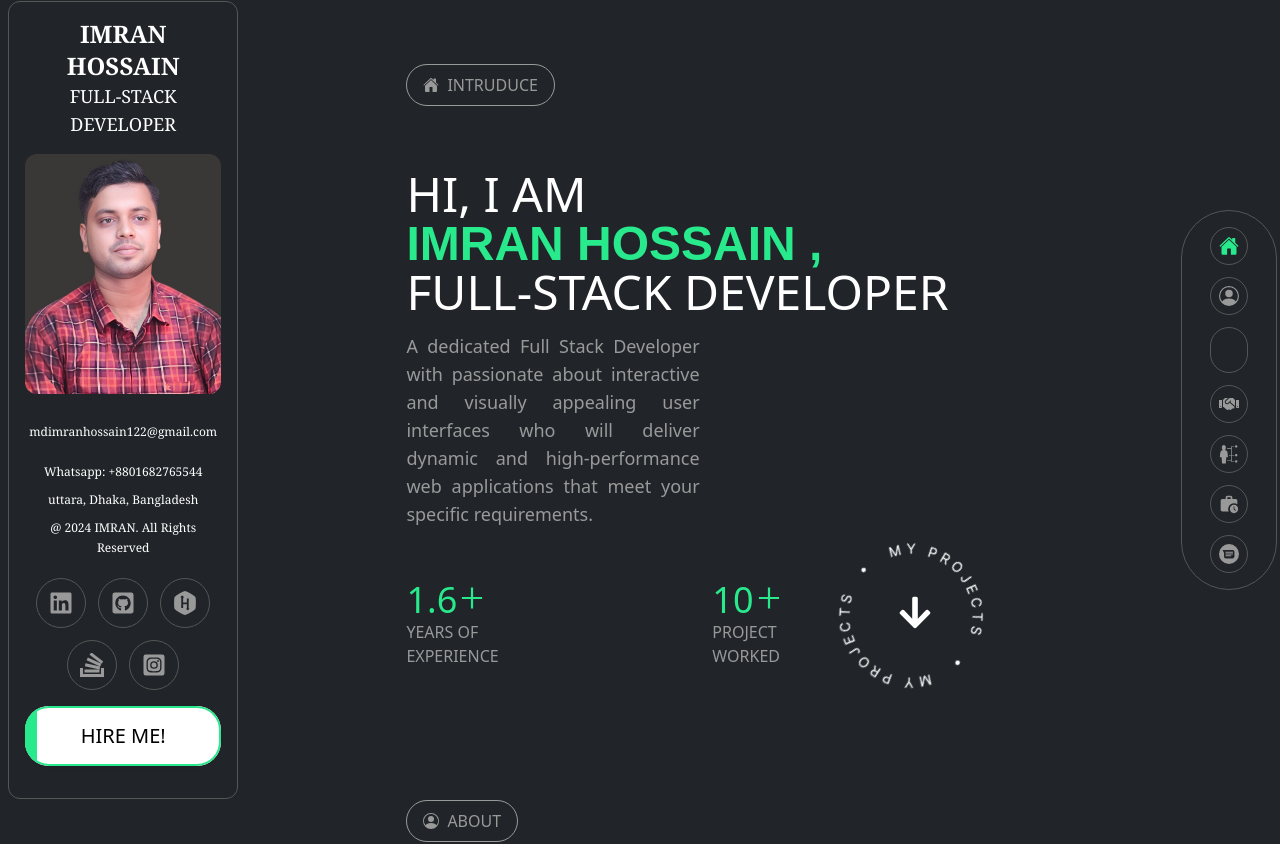
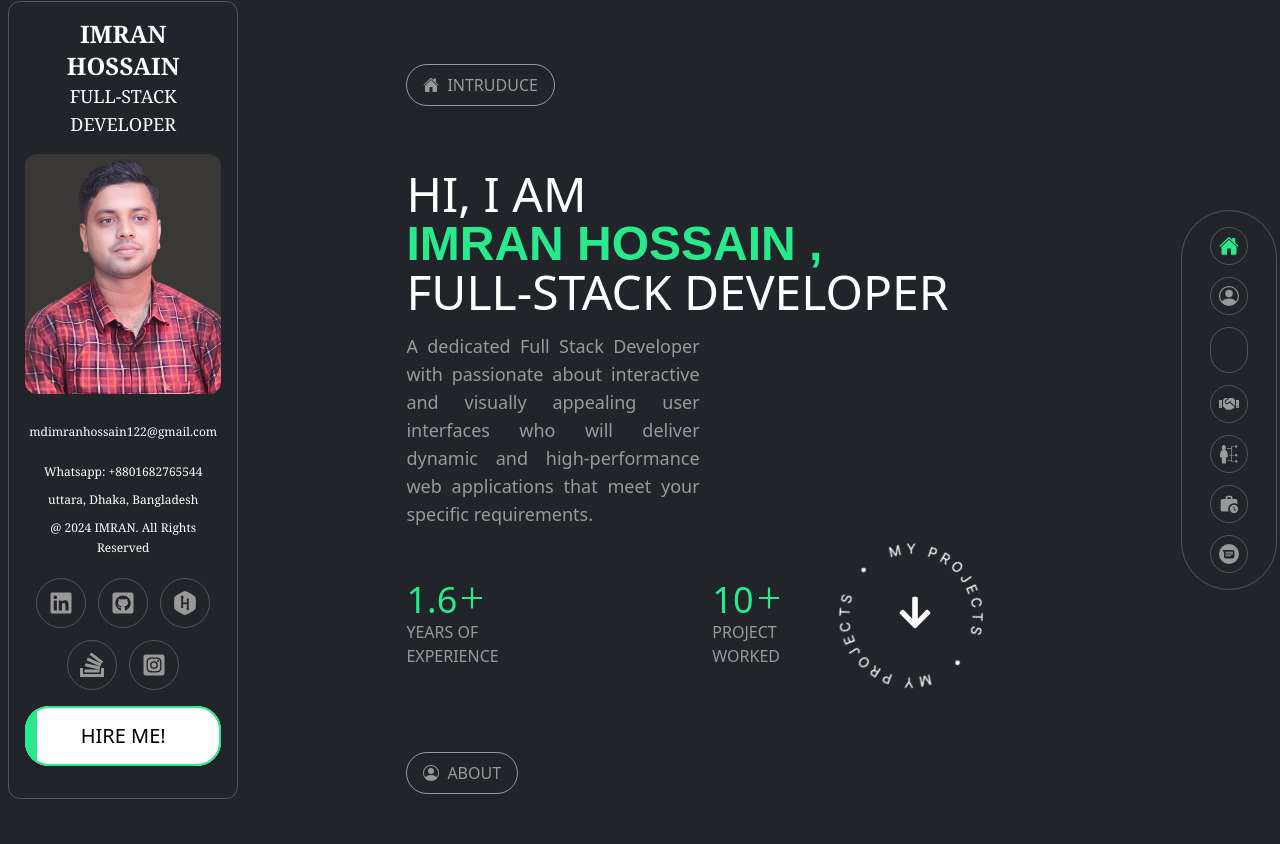
Before and after one commit to Imran122/latest-portfolio-frontend, a Next.js app: page / in a window 1280 px wide. Shown: the top 844 px of the page. Built offline with nearby package versions, Linux system fonts and the light colour scheme; some icons are missing; what tailwindcss-filters would draw is missing.

Commit message:
fix design2

```diff
--- a/src/components/HomeComponents/AboutComponent.js
+++ b/src/components/HomeComponents/AboutComponent.js
@@ -3,7 +3,7 @@ const AboutComponent = () => {
   return (
     <div id="about">
       {/*  body button */}
-      <div className="middle-body-buton mt-28">
+      <div className="middle-body-buton mt-16">
         <BsPersonCircle />
         <h4>ABOUT</h4>
       </div>
```
